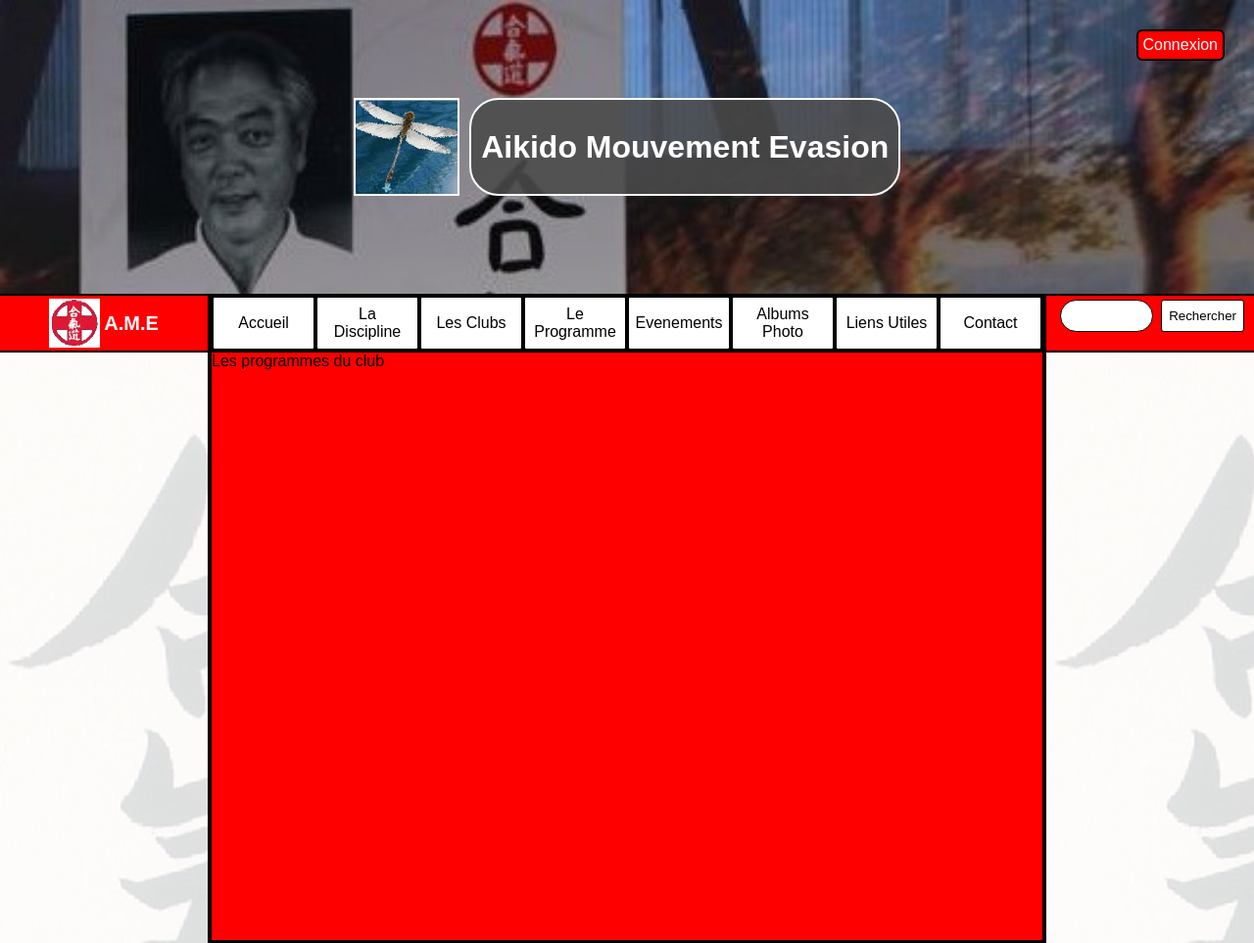
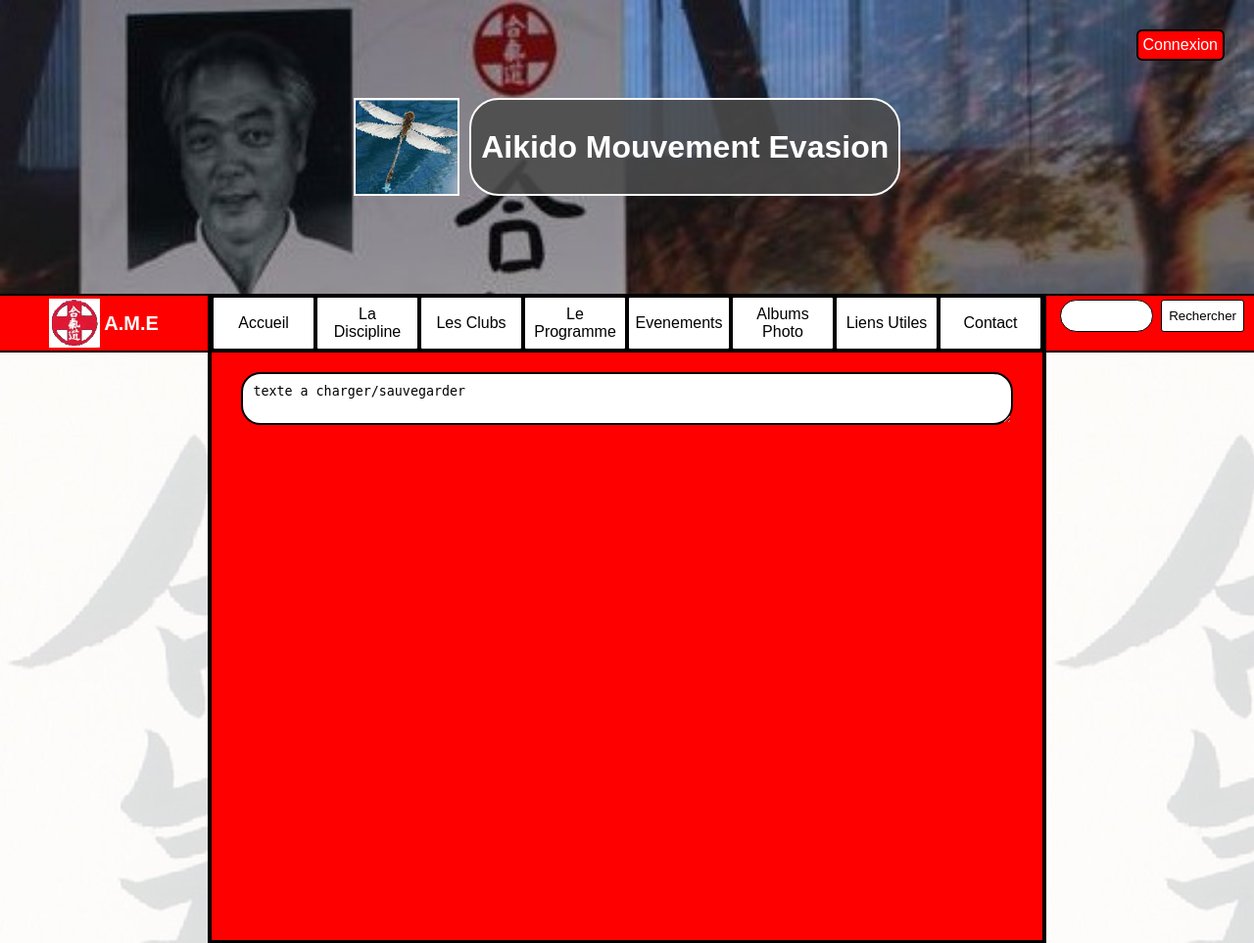
Before and after one commit to zack-ff7/SiteAmeFromScratch, a PHP site: page /index.php?page=programme in a window 1280 px wide. Shown: the top 963 px of the page at 98% size. Run offline with PHP 8.4, Linux system fonts and the light colour scheme; some libraries are stand-ins or nearby versions.

Commit message:
ajout ckeditor pour liens et programmes

```diff
--- a/Views/programme.php
+++ b/Views/programme.php
@@ -1,5 +1,27 @@
 <?php
-$title="Le programme";
-$content="Les programmes du club";
+$title = 'Le Prrogramme';
+ob_start();
+?>
+<div id="programme">
+
+    <?php
+    if (isset($_SESSION['log']) && $_SESSION['Statut'] == 1) {
+        ?>
+        <textarea name="editorProgramme" id="editorProgramme">texte a charger/sauvegarder</textarea>
+        <script>CKEDITOR.replace('editorProgramme');</script>
+        <?php
+    } else {
+        ?>
+        <textarea name="editorProgramme" id="editorProgramme">texte a charger/sauvegarder</textarea>
+        <?php
+    }
+    ?>
+</div>
+    <?php
+    $content = ob_get_contents();
+    ob_end_clean();
+    ?>
+
+<?php
 include("Views/layout.php");
 ?>
--- a/style.css
+++ b/style.css
@@ -314,10 +314,38 @@ html,body{
     margin-top: 20px;
 }
 
+#programme{
+    display: flex;
+    justify-content: center;
+    margin-top: 20px;
+}
+
+#liens{
+    display: flex;
+    justify-content: center;
+    margin-top: 20px;
+}
+
 #editorDiscipline{
     width: 90%;
     background-color: white;
     padding: 10px;
     border-radius: 20px;
+    border: 2px solid black;
+}
 
+#editorProgramme{
+    width: 90%;
+    background-color: white;
+    padding: 10px;
+    border-radius: 20px;
+    border: 2px solid black;
 }
+
+#editorLiens{
+    width: 90%;
+    background-color: white;
+    padding: 10px;
+    border-radius: 20px;
+    border: 2px solid black;
+}
```
Also changed, not shown: Views/liens.php (+24 -2 lines).
